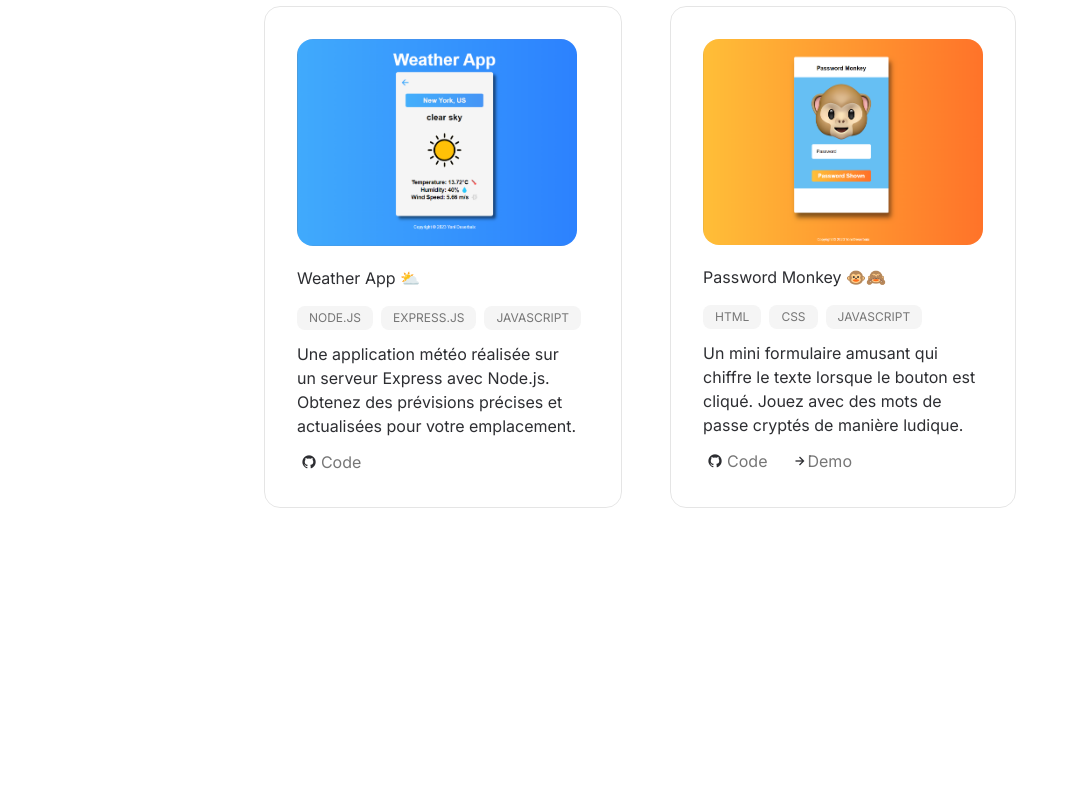
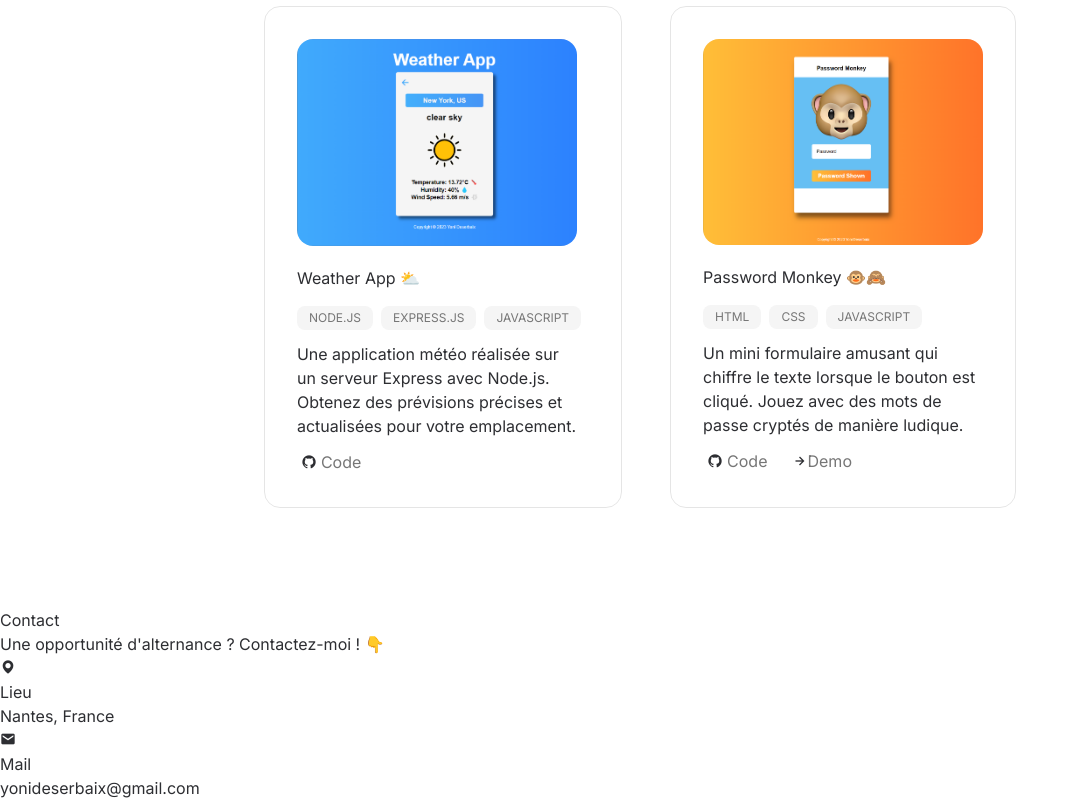
Before and after one commit to Yoni-Deserbaix/Portfolio-V2, a Next.js app: page / in a window 1280 px wide. Shown: the part 4140-4940 px from the top of the page, without its empty margins (0-1079 px from the left). Before the commit the page ends 4748 px from the top, so only its background shows below. Built offline with nearby package versions, Linux system fonts and the light colour scheme.

Commit message:
add contact section

```diff
--- /dev/null
+++ b/src/app/components/Projects/Contact.tsx
@@ -0,0 +1,53 @@
+export default function Contact() {
+  return (
+    <section className="contact" id="contact">
+      <div className="container">
+        <div className="contact-content">
+          <h1 id="contact-title" data-aos="fade-up" data-aos-duration="300">
+            Contact
+          </h1>
+          <p
+            id="contact-hook-sentence"
+            data-aos="fade-up"
+            data-aos-delay="300"
+            data-aos-duration="300"
+          >
+            Une opportunité d'alternance ? Contactez-moi ! 👇
+          </p>
+          <div
+            className="contact-wrapper"
+            data-aos="fade-up"
+            data-aos-delay="500"
+            data-aos-duration="300"
+          >
+            <div className="contact-container">
+              <span>
+                <i className="bx bxs-map"></i>{" "}
+              </span>
+              <div className="contact-box">
+                <h3>Lieu</h3>
+                <p>Nantes, France</p>
+              </div>
+            </div>
+            <div className="contact-container">
+              <span>
+                <i className="bx bxs-envelope"></i>{" "}
+              </span>
+              <div className="contact-box">
+                <h3>Mail</h3>
+                <a
+                  href="mailto:yonideserbaix@gmail.com"
+                  rel="noreferrer"
+                  target="_blank"
+                  className="social-button"
+                >
+                  yonideserbaix@gmail.com
+                </a>
+              </div>
+            </div>
+          </div>
+        </div>
+      </div>
+    </section>
+  );
+}
--- a/src/app/page.tsx
+++ b/src/app/page.tsx
@@ -1,6 +1,7 @@
 import About from "./components/About";
 import Header from "./components/Header";
 import Hero from "./components/Hero";
+import Contact from "./components/Projects/Contact";
 import Projects from "./components/Projects/Projects";
 
 export default function Home() {
@@ -13,6 +14,7 @@ export default function Home() {
         <Hero />
         <About />
         <Projects />
+        <Contact />
       </main>
     </div>
   );
```
